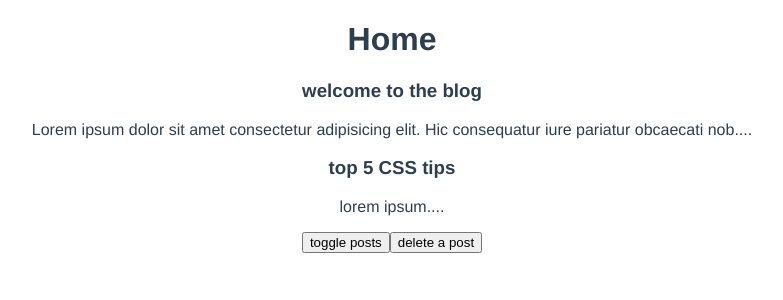
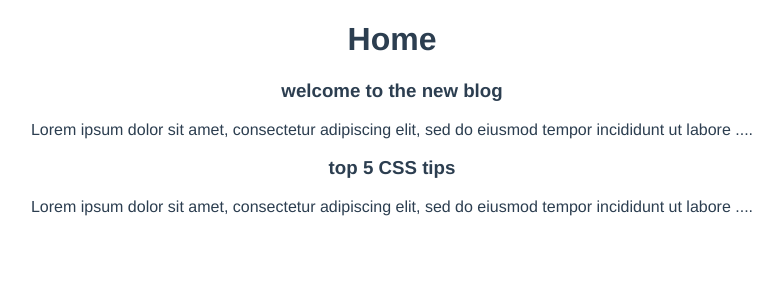
Before and after one commit to geostojanov/dojo-blog, a Vue app: page / in a window 1280 px wide. Shown: the top 300 px of the page, without its empty margins (248-1031 px from the left). Built offline with nearby package versions, Linux system fonts and the light colour scheme; data requests are answered from the project's data file.

Commit message:
Lesson 79 - fetching data in setup() - Done

```diff
--- /dev/null
+++ b/data/db.json
@@ -0,0 +1,24 @@
+{
+  "posts": [
+    {
+      "id": 1,
+      "title": "welcome to the new blog",
+      "body": "Lorem ipsum dolor sit amet, consectetur adipiscing elit, sed do eiusmod tempor incididunt ut labore et dolore magna aliqua.",
+      "tags": [
+        "webdev",
+        "coding",
+        "news"
+      ]
+    },
+    {
+      "id": 2,
+      "title": "top 5 CSS tips",
+      "body": "Lorem ipsum dolor sit amet, consectetur adipiscing elit, sed do eiusmod tempor incididunt ut labore et dolore magna aliqua.",
+      "tags": [
+        "css",
+        "webdev",
+        "coding"
+      ]
+    }
+  ]
+}
--- a/src/views/HomeView.vue
+++ b/src/views/HomeView.vue
@@ -1,9 +1,11 @@
 <template>
   <div class="home">
     <h1>Home</h1>
-    <PostList :posts="posts" v-if="showPosts"/>
-    <button @click="showPosts = !showPosts">toggle posts</button>
-    <button @click="posts.pop()">delete a post</button>
+    <div v-if="error">{{ error }}</div>
+    <div v-if="posts.length">
+      <PostList :posts="posts" />
+    </div>
+    <div v-else>Loading...</div>
   </div>
 </template>
 
@@ -16,14 +18,26 @@
   components: { PostList },
   setup() {
 
-    const posts = ref([
-      { title: 'welcome to the blog', body: 'Lorem ipsum dolor sit amet consectetur adipisicing elit. Hic consequatur iure pariatur obcaecati nobis cupiditate repellendus, laboriosam voluptates aliquam doloribus consectetur voluptas, atque nisi necessitatibus quidem ullam alias labore possimus quisquam illum placeat sint? Repudiandae unde vero culpa molestiae quidem odit, iusto assumenda quis nobis quas cum ea? Maiores quae inventore placeat rerum eligendi accusamus nobis sequi distinctio consequatur et deleniti provident, officia vel, adipisci eaque eveniet! Nulla itaque asperiores, voluptates rem quos dolores reprehenderit fugiat nesciunt ea, molestias porro maiores ut sed ducimus sapiente iusto natus modi odit cupiditate eaque quisquam iure doloribus distinctio laborum. Maxime nemo rem provident?', id: 1 },
-      { title: 'top 5 CSS tips', body: 'lorem ipsum', id: 2 },
-    ])
+    const posts = ref([])
+    const error = ref(null)
 
-    const showPosts = ref(true);
+    const load = async () => {
+      try {
+        let data = await fetch('http://localhost:3000/posts')
+        if (!data.ok) {
+          throw Error('no data available')
+        }
+        posts.value = await data.json()
+      }
+      catch (err) {
+        error.value = err.message
+        console.log(error.value)
+      }
+    }
 
-    return { posts, showPosts }
+    load();
+
+    return { posts, error }
   }
 }
 </script>
```
